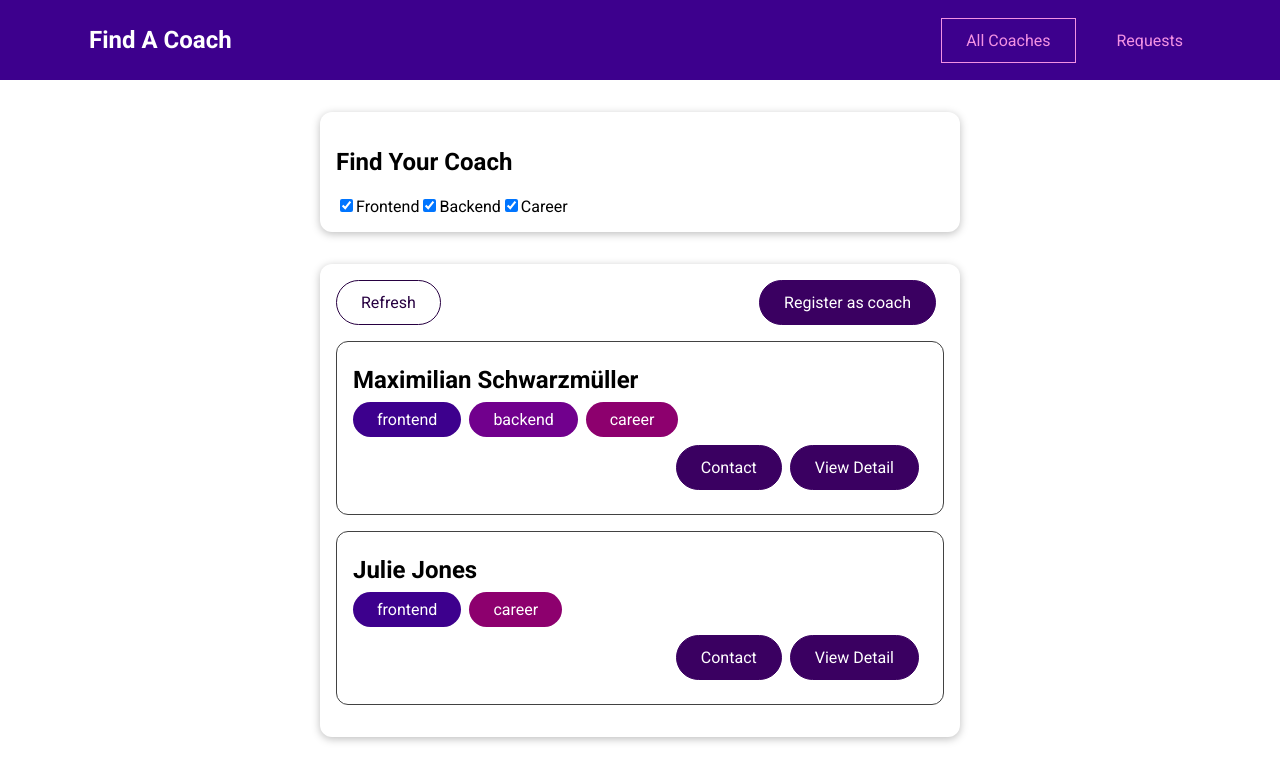
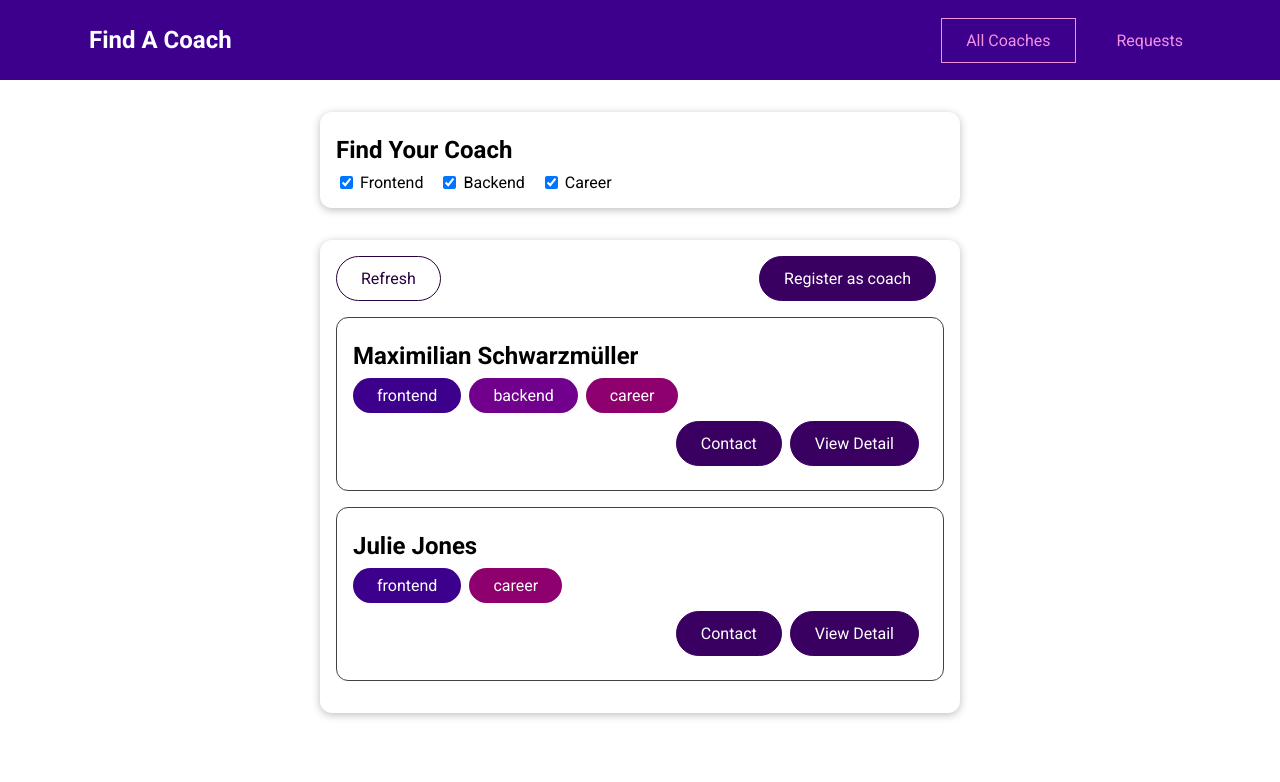
Before and after one commit to Martina928/find-a-coach, a Vue app: page /coaches in a window 1280 px wide. Shown: the top 782 px of the page. Built offline with nearby package versions, Linux system fonts and the light colour scheme.

Commit message:
feat: add coach filter style

```diff
--- a/src/components/coaches/CoachFilter.vue
+++ b/src/components/coaches/CoachFilter.vue
@@ -43,3 +43,26 @@ export default {
 }
 
 </script>
+
+<style scoped>
+h2 {
+  margin: 0.5rem 0;
+}
+
+.filter-option {
+  margin-right: 1rem;
+}
+
+.filter-option label,
+.filter-option input {
+  vertical-align: middle;
+}
+
+.filter-option label {
+  margin-left: 0.25rem;
+}
+
+.filter-option.active label {
+  font-weight: bold;
+}
+</style>
```
